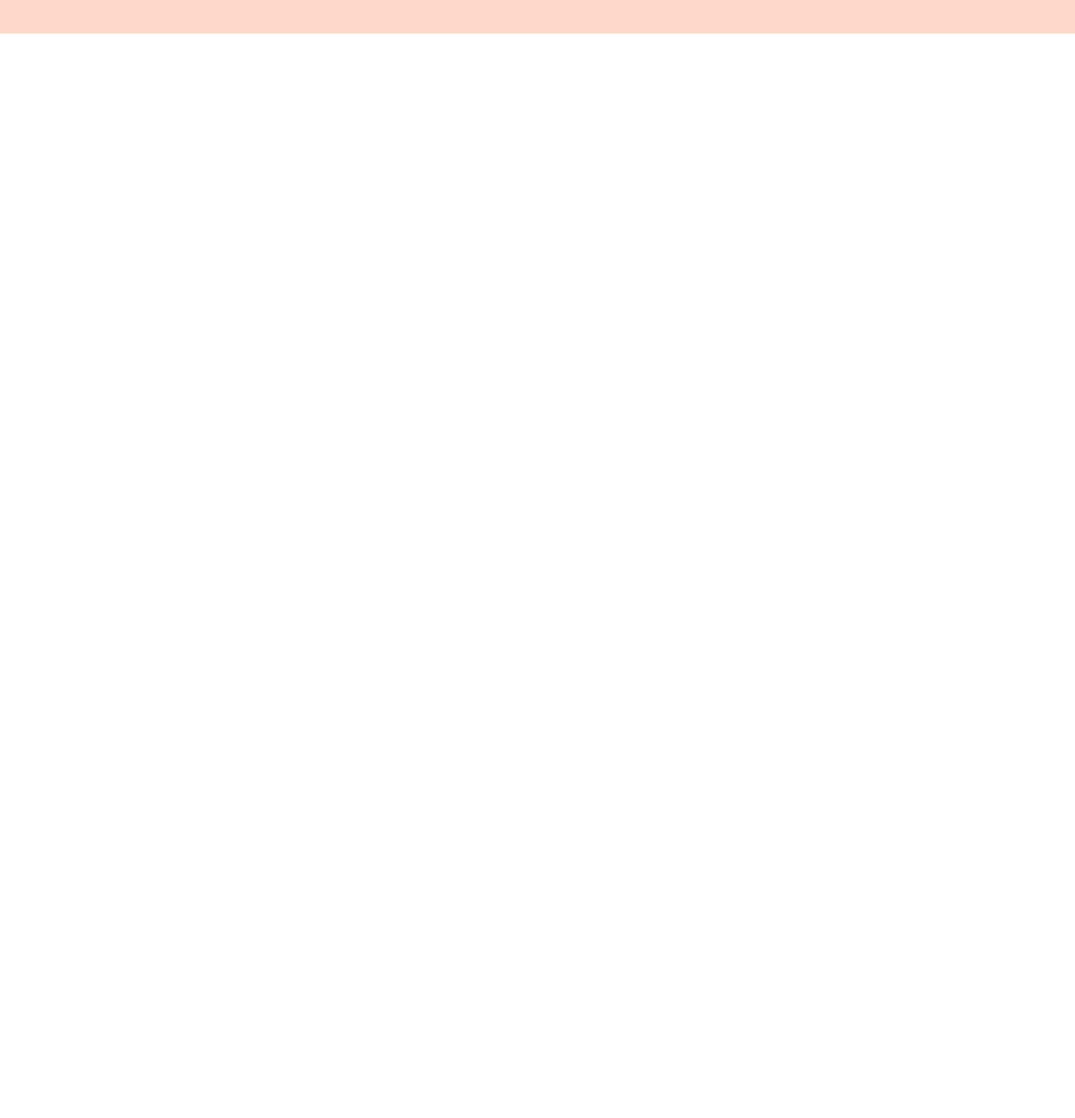
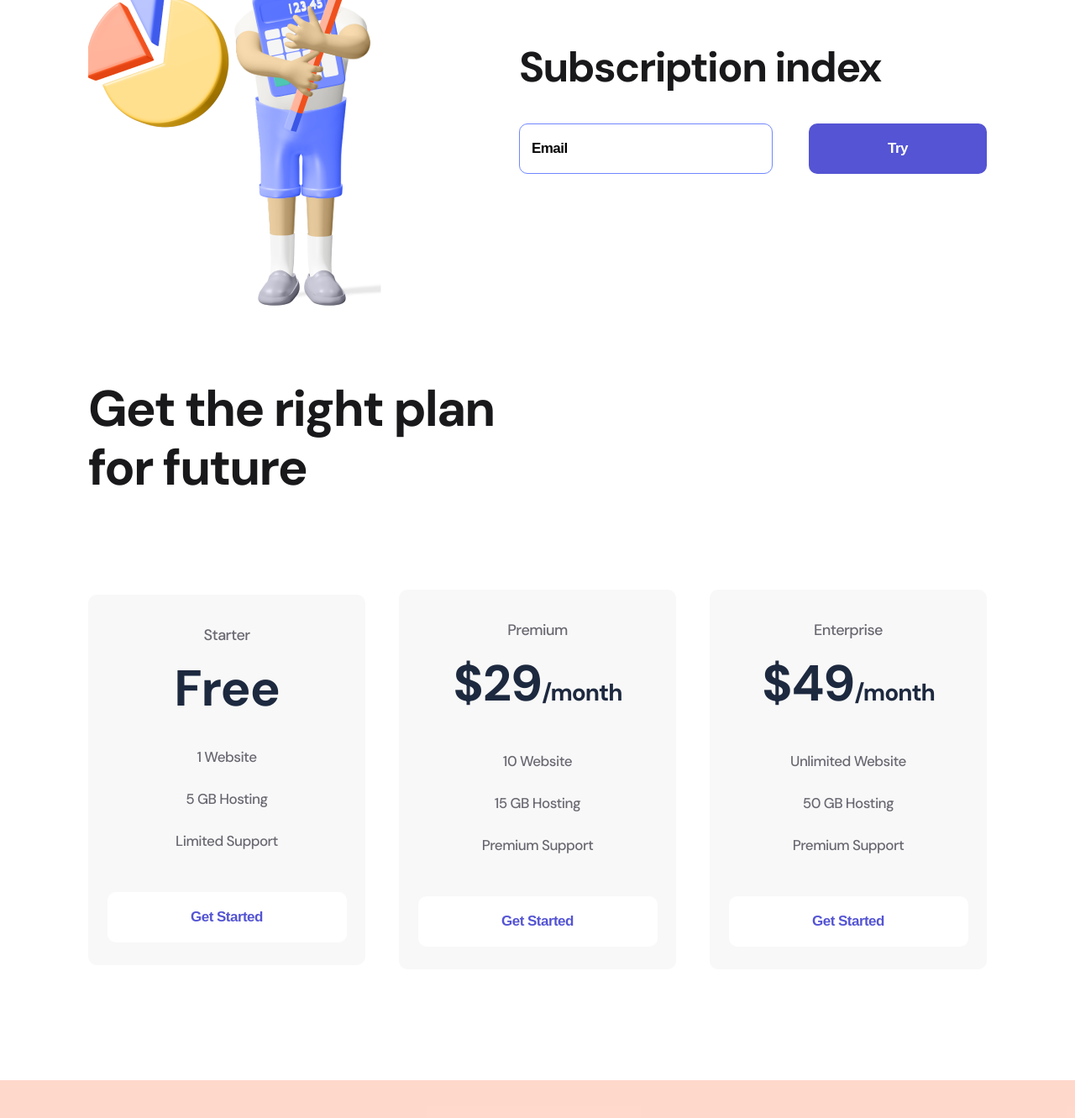
Before and after one commit to AleksandraDzi/logoipsum, a plain HTML site: page index.html in a window 1280 px wide. Shown: the part 970-2301 px from the top of the page at 84% size. Before the commit the page ends 1010 px from the top, so only its background shows below. Drawn offline with nearby package versions, Linux system fonts and the light colour scheme.

Commit message:
Add files via upload

```diff
--- a/css/style.css
+++ b/css/style.css
@@ -11,7 +11,7 @@ body {
     background: rgba(255, 113, 67, 0.27);
     padding: 38px 0 48px;
 }
-.header_flex, .footer_flex, .about {
+.header_flex, .footer_flex, .about, .subscribe, .plan_flex {
     display: flex;
     justify-content: space-between;
     align-items: center;
@@ -100,3 +100,104 @@ body {
 .li_footer:not(:first-of-type) {
     margin-left: 34px;
 }
+
+.subscribe {
+    margin-bottom: 85px;
+}
+.subscribe_title {
+    font-weight: 700;
+    font-size: 50px;
+    line-height: 57px;
+    /* identical to box height, or 114% */
+    letter-spacing: -1.56316px;
+    color: #19191B;
+    margin-bottom: 38px;
+}
+.input {
+    width: 302px;
+    height: 60px;
+    border-radius: 10px;
+    border: 1px solid #7087FF;
+    padding-left: 14px;
+    box-sizing: border-box;
+    margin-right: 39px;
+}
+.input::placeholder, .input{
+    font-weight: 700;
+    font-size: 17px;
+    line-height: 22px;
+    letter-spacing: -0.531474px;
+    color: #000000;
+}
+.input:focus{
+    outline: none;
+}
+.plan {
+    margin-bottom: 132px;
+}
+.plan_title {
+    font-weight: 700;
+    font-size: 60px;
+    line-height: 70px;
+    /* or 117% */
+    letter-spacing: -1.87579px;
+    color: #19191B;
+    max-width: 504px;
+    margin-bottom: 110px;
+}
+.item {
+    width: 330px;
+    background: #F8F8F8;
+    border-radius: 10px;
+    text-align: center;
+    padding: 34px 0 27px;
+}
+.item:hover{
+    background: #FF7143;
+    transition: 500ms;
+    box-shadow: 0px 32px 34px rgba(255, 112, 59, 0.317827);
+}
+.item_text {
+    font-size: 18px;
+    line-height: 28px;
+    /* identical to box height, or 156% */
+    text-align: center;
+    letter-spacing: -0.562737px;
+    color: #696871;
+}
+.item:hover .item_text, .item:hover .item_title, .item:hover .item_li{
+    color: white;
+    transition: 500ms;
+}
+.item_title {
+    font-weight: 700;
+    font-size: 60px;
+    line-height: 56px;
+    /* identical to box height, or 93% */
+    letter-spacing: -1.03448px;
+    color: #1D293F;
+    margin: 22px 0 28px;
+}
+.item_title span {
+    font-size: 28px;
+}
+.item_li {
+    list-style: none;
+    font-size: 17px;
+    line-height: 50px;
+    /* or 294% */
+    text-align: center;
+    letter-spacing: -0.531474px;
+    color: #696871;
+}
+.button_item {
+    width: 285px;
+    background: white;
+    color: #5454D4;
+    margin-top: 36px;
+}
+.item:hover .button_item {
+    background: #9F3919;
+    color: white;
+    transition: 500ms;
+}
--- a/index.html
+++ b/index.html
@@ -68,12 +68,82 @@
             <img src="img/Hero 3D.png" alt="First man">
         </div>
     </section>
+    <section class="container subscribe">
+         <div>
+            <img src="img/Content Image 02.png" alt="Second man">
+        </div>
+         <div>
+           <h2 class="subscribe_title">
+               Subscription index
+         </h2>
+             <form class="form" action="">
+                <input class="input" type="email" placeholder="Email">
+             <button class="button button_violet">
+                  Try
+             </button>
+            </form>
+        </div>
+    </section>
+    <section class="container plan">
+        <h2 class="plan_title">
+            Get the right plan for future
+        </h2>
+        <div class="plan_flex">
+            <div class="item">
+                <p class="item_text">
+                    Starter
+                </p>
+                <h3 class="item_title">
+                    Free
+                </h3>
+                <ul>
+                    <li class="item_li">1 Website</li>
+                    <li class="item_li">5 GB Hosting</li>
+                    <li class="item_li">Limited Support</li>
+                </ul>
+                <button class="button button_item">
+                    Get Started
+                </button>
+            </div>
+            <div class="item">
+                <p class="item_text">
+                    Premium
+                </p>
+                <h3 class="item_title">
+                    $29<span>/month</span>
+                </h3>
+                <ul>
+                    <li class="item_li">10 Website</li>
+                    <li class="item_li">15 GB Hosting</li>
+                    <li class="item_li">Premium Support</li>
+                </ul>
+                <button class="button button_item">
+                    Get Started
+                </button>
+            </div>
+            <div class="item">
+                <p class="item_text">
+                    Enterprise
+                </p>
+                <h3 class="item_title">
+                    $49<span>/month</span>
+                </h3>
+                <ul>
+                    <li class="item_li">Unlimited Website</li>
+                    <li class="item_li">50 GB Hosting</li>
+                    <li class="item_li">Premium Support</li>
+                </ul>
+                <button class="button button_item">
+                    Get Started
+                </button>
+            </div>
+        </div>
+    </section>
     <footer class="footer">
         <div class="container footer_flex">
             <div>
                 <a href="#">
                     <img src="img/Logo Color.png" alt="Logo">
-
                 </a>
             </div>
             <nav>
```
